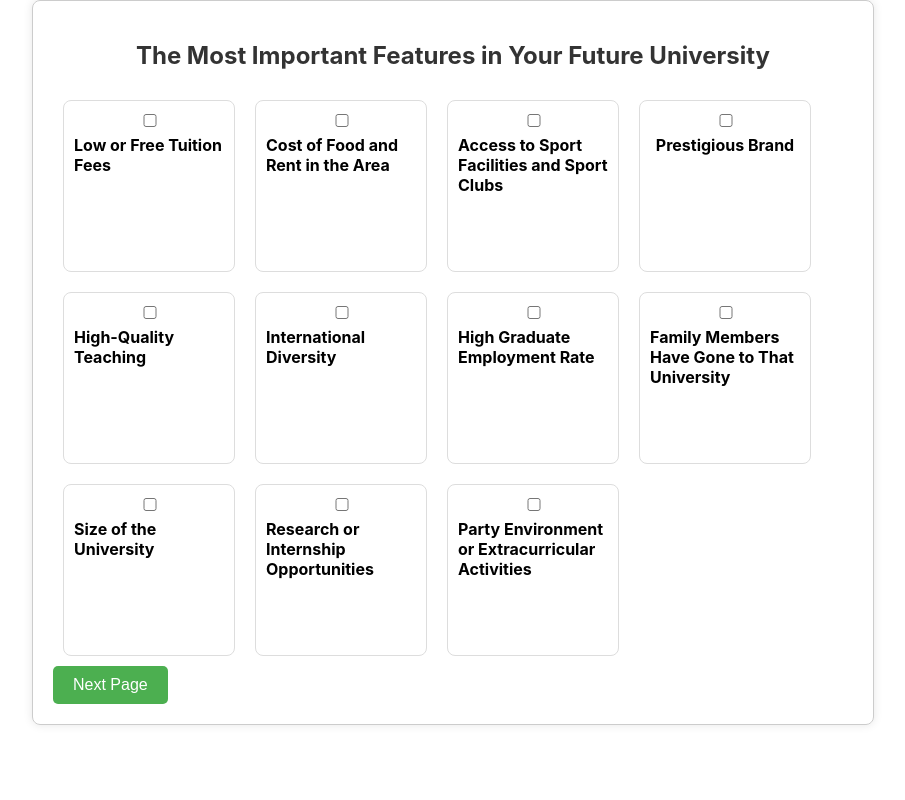
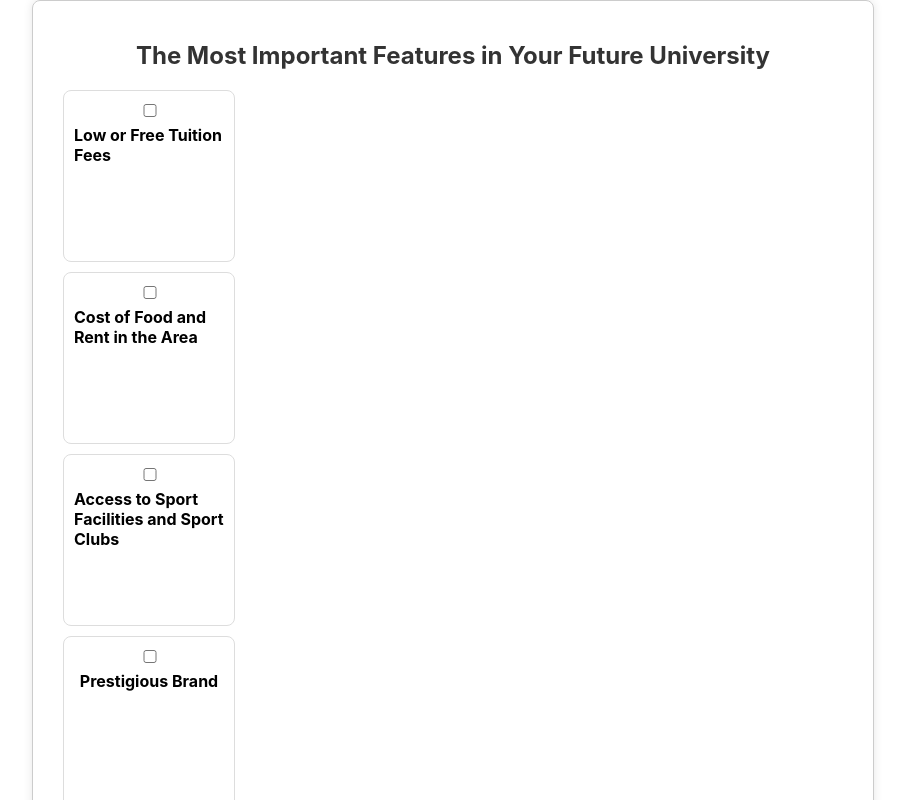
Before and after one commit to AhmedHani2312/finalproject, a React (Create React App) app: page /features-form in a window 1280 px wide. Shown: the top 800 px of the page, without its empty margins (187-1092 px from the left). Built offline with nearby package versions, Linux system fonts and the light colour scheme.

Commit message:
features form responses to database
features form responses to database

```diff
--- a/src/FeaturesForm.js
+++ b/src/FeaturesForm.js
@@ -1,58 +1,98 @@
-// FeaturesForm.js
-import React, { useState } from 'react';
-import { Link } from 'react-router-dom';
-import './FeaturesForm.css'; // Import your stylesheet
+import React, { useState, useEffect } from 'react';
+import { useLocation, useNavigate } from 'react-router-dom';
+import axios from 'axios';
+import './FeaturesForm.css';
 
 const FeaturesForm = () => {
-  const [selectedFeatures, setSelectedFeatures] = useState([]);
+    const navigate = useNavigate();
+    const location = useLocation();
+    const [userEmail, setUserEmail] = useState('');
+    const [userId, setUserId] = useState('');
 
-  const handleCheckboxChange = (feature) => {
-    const isSelected = selectedFeatures.includes(feature);
+    // Initialize all feature responses to false (unchecked)
+    const [responses, setResponses] = useState({
+        '3.1': false,
+        '3.11': false,
+        '3.12': false,
+        '3.2': false,
+        '3.3': false,
+        '3.4': false,
+        '3.5': false,
+        '3.6': false,
+        '3.7': false,
+        '3.8': false,
+        '3.9': false,
+        // Add as many features as you have
+    });
 
-    if (isSelected) {
-      // Remove feature if already selected
-      setSelectedFeatures(selectedFeatures.filter((item) => item !== feature));
-    } else {
-      // Add feature if not selected
-      setSelectedFeatures([...selectedFeatures, feature]);
+    // UseEffect to set userEmail and userId from location.state
+    useEffect(() => {
+        if (location.state) {
+            setUserEmail(location.state.userEmail);
+            setUserId(location.state.userId);
+        }
+    }, [location.state]);
+
+    const handleCheckboxChange = (featureKey) => {
+        setResponses(prevResponses => ({
+            ...prevResponses,
+            [featureKey]: !prevResponses[featureKey]
+        }));
+    };
+
+    const handleSubmit = async (event) => {
+        event.preventDefault();
+        const selectedFeatures = Object.entries(responses)
+            .filter(([_, value]) => value)
+            .map(([key]) => ({
+                meta_key: key,
+                meta_value: features[key], // Use the feature description as meta_value
+            }));
+
+        try {
+            await axios.post('http://localhost:3000/user/submitFeaturesForm', {
+                email: userEmail,
+                user_id: userId,
+                responses: selectedFeatures
+            });
+            navigate('/country-choice', { state: { userId, userEmail } }); // Navigate to the next page
+        } catch (error) {
+            console.error('Error submitting features form:', error);
         }
     };
 
-  const features = [
-    'Low or Free Tuition Fees',
-    'Cost of Food and Rent in the Area',
-    'Access to Sport Facilities and Sport Clubs',
-    'Prestigious Brand',
-    'High-Quality Teaching',
-    'International Diversity',
-    'High Graduate Employment Rate',
-    'Family Members Have Gone to That University',
-    'Size of the University',
-    'Research or Internship Opportunities',
-    'Party Environment or Extracurricular Activities',
-  ];
+    const features = {
+        '3.1': 'Low or Free Tuition Fees',
+        '3.11': 'Cost of Food and Rent in the Area',
+        '3.12': 'Access to Sport Facilities and Sport Clubs',
+        '3.2': 'Prestigious Brand',
+        '3.3': 'High-Quality Teaching',
+        '3.4': 'International Diversity',
+        '3.5': 'High Graduate Employment Rate',
+        '3.6': 'Family Members Have Gone to That University',
+        '3.7': 'Size of the University',
+        '3.8': 'Research or Internship Opportunities',
+        '3.9': 'Party Environment or Extracurricular Activities',
+        // Add as many features as you have
+    };
 
     return (
         <div className="features-form-container">
             <h2>The Most Important Features in Your Future University</h2>
-      <div className="feature-boxes">
-        {features.map((feature, index) => (
-          <div key={index} className="feature-box">
+            <form onSubmit={handleSubmit}>
+                {Object.entries(features).map(([key, description]) => (
+                    <div key={key} className="feature-box">
                         <input
                             type="checkbox"
-              id={`feature-${index}`}
-              checked={selectedFeatures.includes(feature)}
-              onChange={() => handleCheckboxChange(feature)}
+                            id={`feature-${key}`}
+                            checked={responses[key]}
+                            onChange={() => handleCheckboxChange(key)}
                         />
-            <label htmlFor={`feature-${index}`}>{feature}</label>
+                        <label htmlFor={`feature-${key}`}>{description}</label>
                     </div>
                 ))}
-      </div>
-
-      {/* Next button */}
-      <Link to="/country-choice">
-        <button>Next Page</button>
-      </Link>
+                <button type="submit">Next Page</button>
+            </form>
         </div>
     );
 };
--- a/src/Personalityform.js
+++ b/src/Personalityform.js
@@ -1,10 +1,12 @@
 import React, { useState } from 'react';
-import { useLocation, Link } from 'react-router-dom';
+import { useLocation, Link, useNavigate } from 'react-router-dom';
 import './Personalityform.css'; // Import your stylesheet
 import axios from 'axios';
 
 
 const Personalityform = () => {
+
+  const navigate = useNavigate();
 
   const location = useLocation(); // This hook allows us to access the state passed from the navigate function
   const userId = location.state?.userId; // Access userId from state, use optional chaining in case state is undefined
@@ -36,7 +38,10 @@ const Personalityform = () => {
 
       const response = await axios.post('http://localhost:3000/user/submitPersonalityForm', dataToSend);
       console.log('Form submitted successfully:', response.data);
-      // Navigate to next page or show success message here
+
+
+      navigate('/features-form', {state:{userId: userId, userEmail: userEmail}});
+
     } catch (error) {
       console.error('Error submitting form:', error.response ? error.response.data : error.message);
       // Handle errors here, such as showing an error message to the user
--- a/src/Signup.js
+++ b/src/Signup.js
@@ -4,7 +4,7 @@ import './Signup.css'; // Import your CSS file for additional styling
 import axios from 'axios';
 
 const Signup = () => {
-  const navigate = useNavigate();
+    const navigate = useNavigate();
   // Form state
   const [formData, setFormData] = useState({
     firstName: '',
```
Lines whose indentation alone changed are shown as unchanged.
